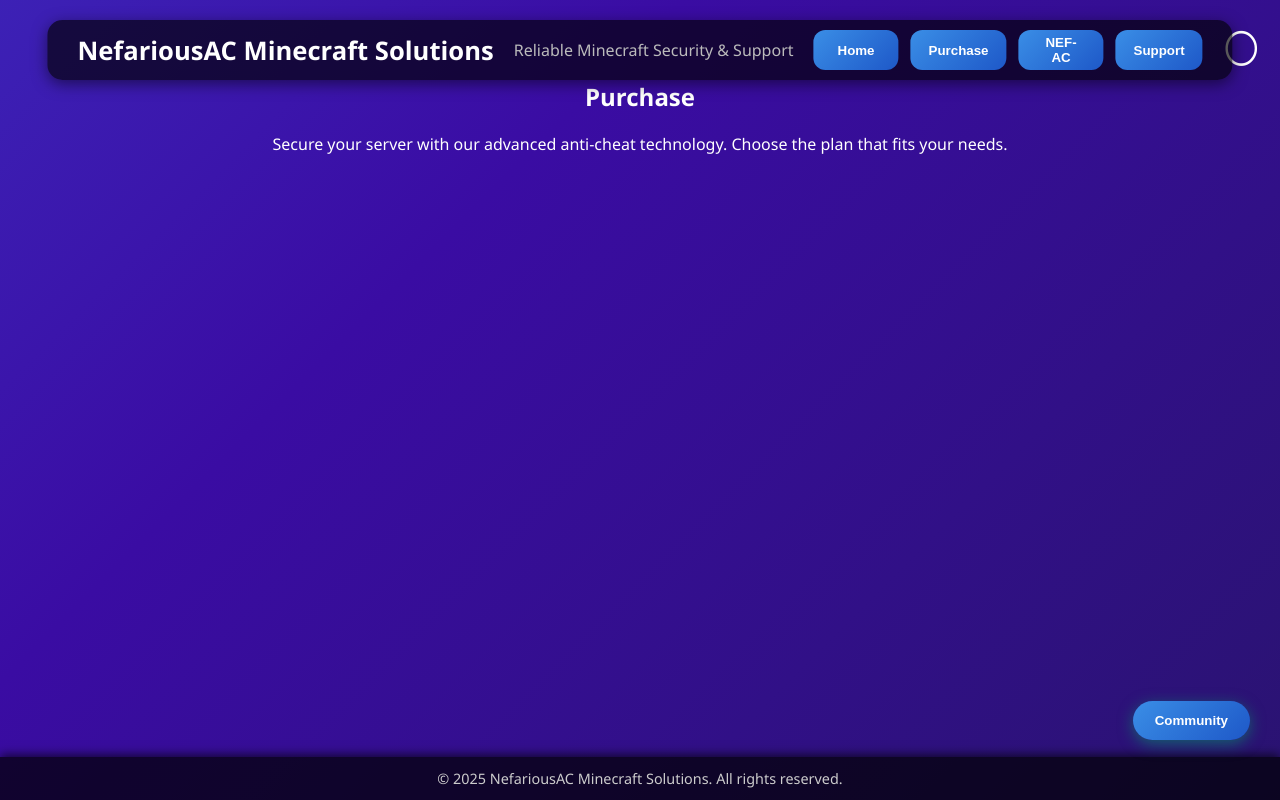
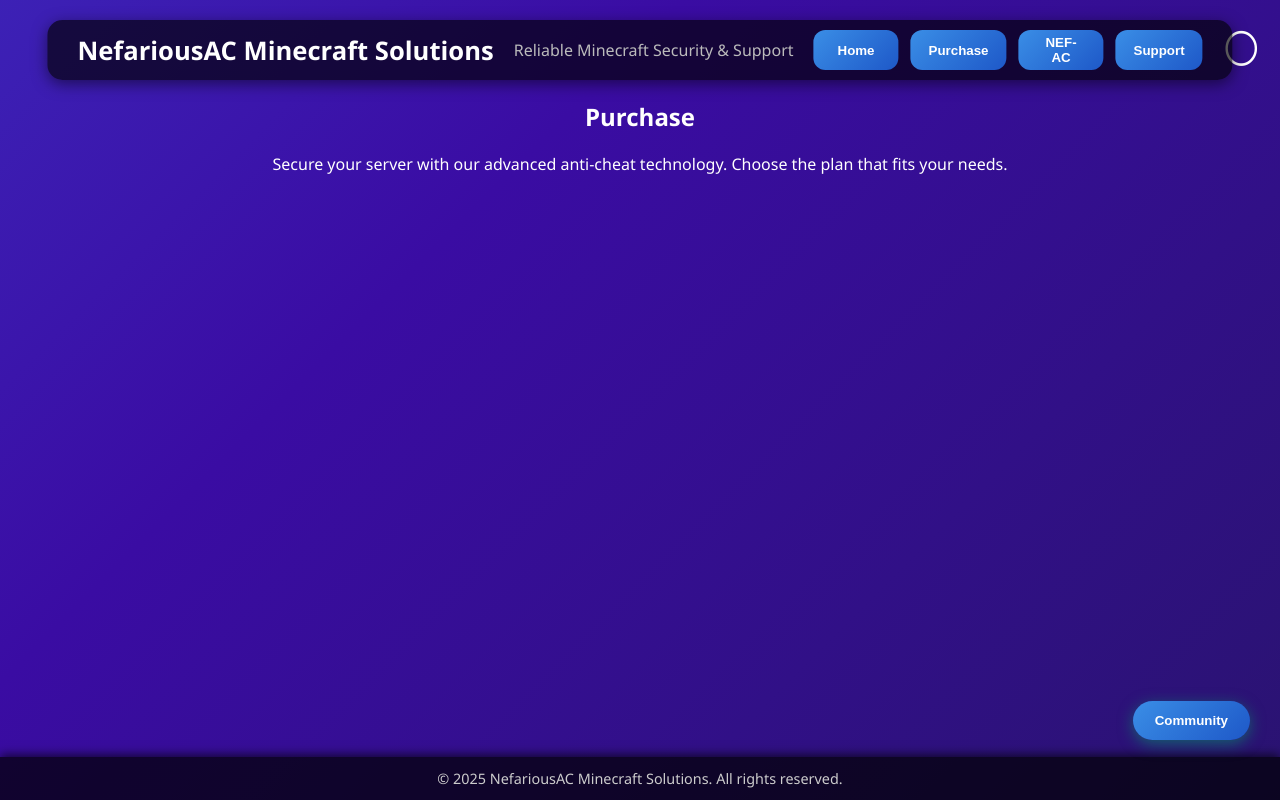
Before and after one commit to angels0001/nefariousac-website, a plain HTML site: page purchase.html in a window 1280 px wide. Drawn offline with Linux system fonts and the light colour scheme.

Commit message:
Update purchase.html

```diff
--- a/purchase.html
+++ b/purchase.html
@@ -21,7 +21,7 @@
       <div class="button-container"><button onclick="location.href='support.html'">Support</button></div>
     </nav>
   </header>
-  <main style="padding: 60px; text-align: center;">
+  <main style="padding: 80px; text-align: center;">
     <P></P>
     <h2>Purchase</h2>
     <p>Secure your server with our advanced anti-cheat technology. Choose the plan that fits your needs.</p>
```
